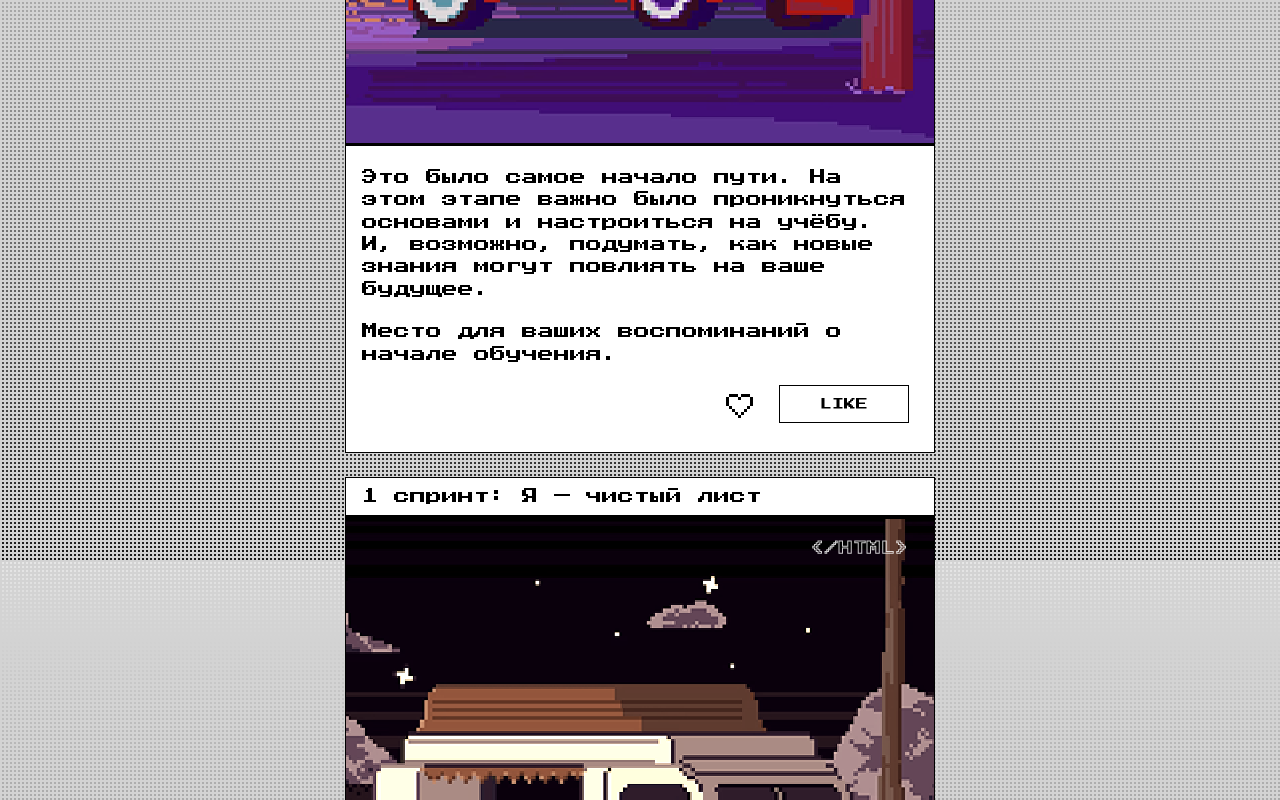
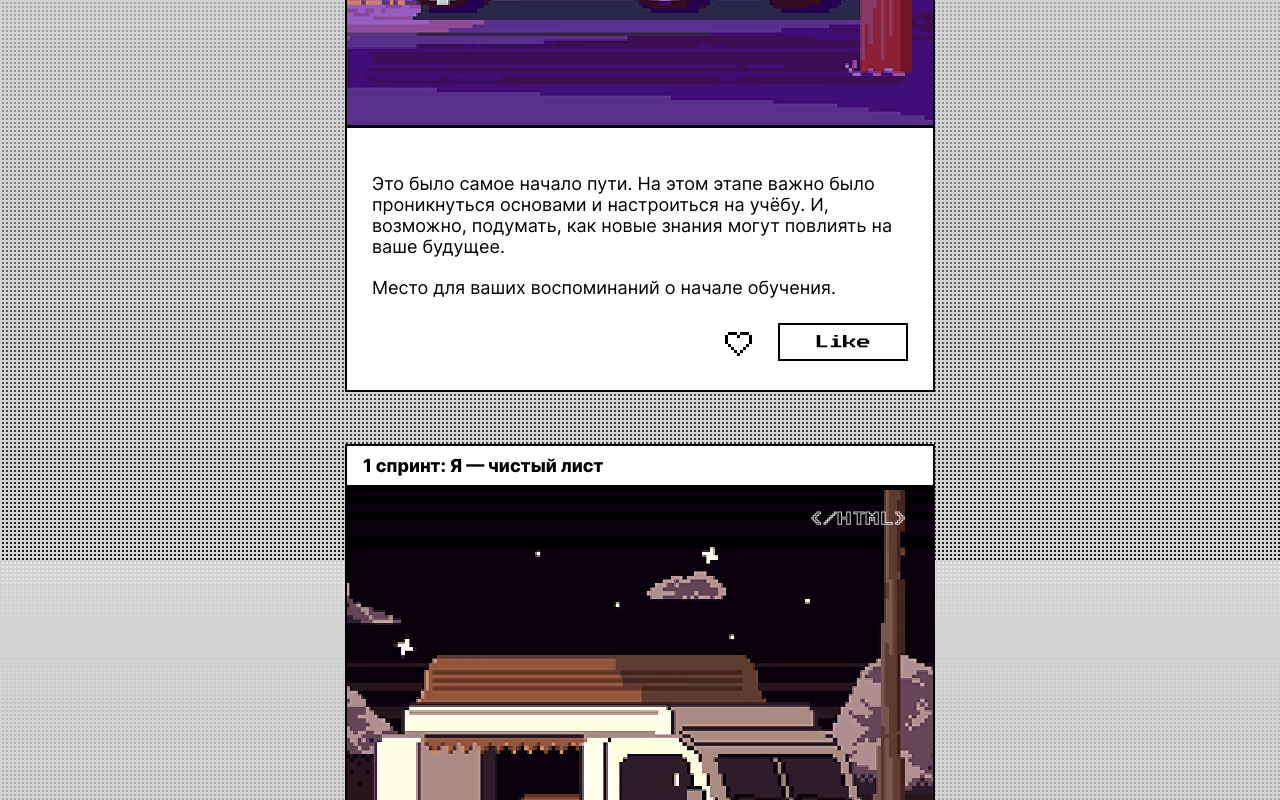
Before and after one commit to AsyaAlieva/zakrivayuschiy-teg-f, a plain HTML site: page index.html in a window 1280 px wide. Shown: the part 1040-1840 px from the top of the page. Drawn offline with Linux system fonts and the light colour scheme.

Commit message:
добавлен фавикон, переписано содержимое файл font.css по условиям, исправлены ошибки выявленные в автотестах

```diff
--- a/fonts/fonts.css
+++ b/fonts/fonts.css
@@ -1,28 +1,17 @@
 /* В этом файле вы импортируете все шрифты для сайта. Один из них вариативный и требует особенной настройки */
 @font-face {
-  font-family: 'PressStart2P-Regular';
+  font-family: 'PressStart2P';
   src: url(./PressStart2P-Regular.woff) format('woff');
-  font-weight: normal;
+  font-weight: 400;
+  font-style: normal;
   font-display: swap;
 }
 
 @font-face {
-  font-family: 'PressStart2P-Regular';
-  src: url(./PressStart2P-Regular.woff) format('woff');
-  font-weight: bold;
+  font-family: 'Inter';
+  src: url(./Inter-Variable.woff2) format('woff2'),
+       url(./Inter-Variable.woff2) format('woff2-variations');
+  font-weight: 100 900;
+  font-style: normal;
   font-display: swap;
 }
-
-@font-face {
-  font-family: 'Inter-Variable';
-  src: url(./Inter-Variable.woff2) format('woff2');
-  font-weight: normal;
-  font-display: swap;
-}
-
-@font-face {
-  font-family: 'Inter-Variable';
-  src: url(./Inter-Variable.woff2) format('woff2');
-  font-weight: bold;
-  font-display: swap;
-}
--- a/styles/style.css
+++ b/styles/style.css
@@ -11,10 +11,11 @@
 */
 
 :root {
-  --border: 1px solid #000;
+  --border: 2px solid #000;
   --pad: 16px;
   --overlap: 330px;
-  --font-pixel: "PressStart2P-Regular", "Inter-Variable", monospace;
+  --font-pixel: "PressStart2P", sans-serif;
+  --font-normal: "Inter", sans-serif;
   --page-gradient:
     repeating-linear-gradient(
       to right,
@@ -52,7 +53,7 @@
   display: flex;
   justify-content: center;
   padding: 24px var(--pad);
-  background: url("img/dither.png") repeat;
+  /* background: url("img/dither.png") repeat; */
   image-rendering: pixelated;
 }
 
@@ -74,14 +75,14 @@
 .hero__logo {
   margin: 0 0 12px;
   font-size: 49px;
-  font-weight: 400;
+  font-variation-settings: 'wght' 400;
   font-family: var(--font-pixel);
 }
 
 .hero__subtitle {
   margin: 0;
   font-size: 14px;
-  font-weight: 400;
+  font-variation-settings: 'wght' 400;
   text-transform: uppercase;
   font-family: var(--font-pixel);
 }
@@ -96,7 +97,7 @@
 .feed__list {
   display: flex;
   flex-direction: column;
-  gap: 24px;
+  gap: 52px;
   max-width: 590px;
   margin: 24px auto 0;
   padding: 0;
@@ -120,11 +121,11 @@
   margin: 0;
   font-family: var(--font-pixel);
   font-size: 14px;
-  font-weight: 400;
+  font-variation-settings: 'wght' 400;
   line-height: 1;
   text-transform: uppercase;
   color: transparent;
-  -webkit-text-stroke: 1px #ffffff;
+  -webkit-text-stroke: 1px #fff;
   pointer-events: none;
   opacity: 0.8;
   mix-blend-mode: hard-light;
@@ -133,10 +134,11 @@
 .card__title {
   margin: 0;
   padding: 8px var(--pad);
-  font-size: 16px;
-  font-weight: 700;
+  font-size: 18px;
+  font-variation-settings: 'wght' 785;
   line-height: 1.3;
   border-bottom: var(--border);
+  font-family: var(--font-normal);
 }
 
 .card__image {
@@ -147,13 +149,18 @@
 }
 
 .card__body {
-  padding: 20px var(--pad) 0;
+  padding: 25px;
 }
 
 .card__text,
 .card__placeholder {
-  margin: 0 0 20px;
+  /* margin: 0 0 20px; */
+  margin-top: 20px;
   line-height: 1.4;
+  font-family: var(--font-normal);
+  font-variation-settings: 'wght' 400;
+  font-size: 18px;
+  line-height: 117%;
 }
 
 .card__footer {
@@ -283,11 +290,14 @@
   overflow: hidden;
   background-color: #fff;
   border: var(--border);
-  font-family: var(--font-pixel);
-  font-size: 12px;
-  text-transform: uppercase;
   cursor: pointer;
   transition: box-shadow 0.3s ease;
+}
+
+.button__text,
+.save__label {
+  font-family: var(--font-pixel);
+  font-size: 14px;
 }
 
 .modal__close-btn {
@@ -302,7 +312,7 @@
   border: var(--border);
   font-family: var(--font-pixel);
   font-size: 14px;
-  font-weight: 400;
+  /* font-variation-settings: 'wght' 400; */
   line-height: 90%;
   text-transform: uppercase;
   cursor: pointer;
@@ -430,7 +440,7 @@
   margin: 0;
   font-family: var(--font-pixel);
   font-size: 14px;
-  font-weight: 400;
+  font-variation-settings: 'wght' 400;
   text-transform: uppercase;
   line-height: 150%;
 }
```
Also changed, not shown: index.html (+10 -8 lines), images/favicon.png (added).
